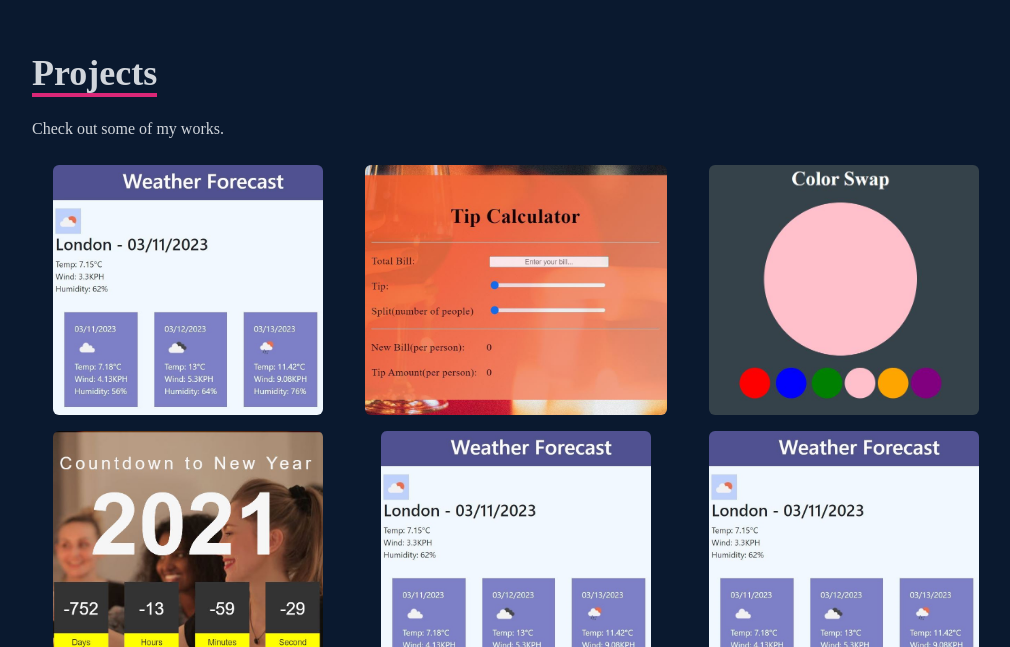
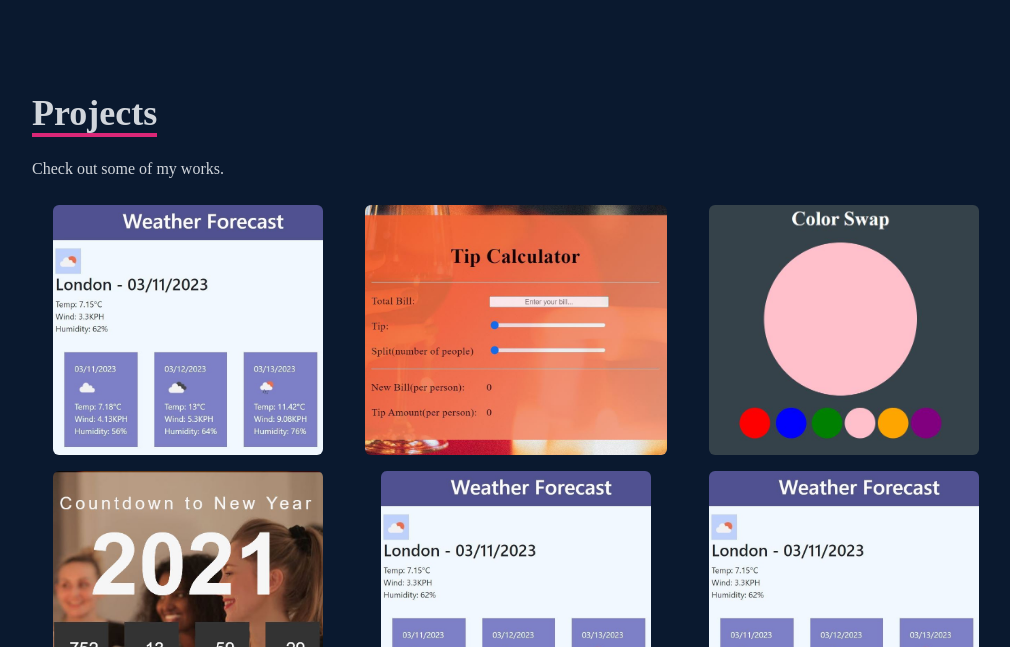
Before and after one commit to PuspitaGoswami/my-react-portfolio, a React (Create React App) app: page / in a window 1280 px wide. Shown: the part 2433-3080 px from the top of the page, without its empty margins (124-1134 px from the left). Built offline with nearby package versions, Linux system fonts and the light colour scheme.

Commit message:
Project section modified

```diff
--- a/src/components/Projects.js
+++ b/src/components/Projects.js
@@ -6,7 +6,7 @@ import colorSwap from '../assests/color-swap.JPG';
 
 const Projects = () => {
     return (
-        <div name='projects' className='bg-[#0a192f] w-full md:h-screen text-gray-300 '>
+        <div name='projects' className='bg-[#0a192f] w-full md:h-screen text-gray-300 pt-20'>
 
             <div className='max-w-[1000px] mx-auto p-4 flex flex-col justify-center w-f
 h-full'>
```
